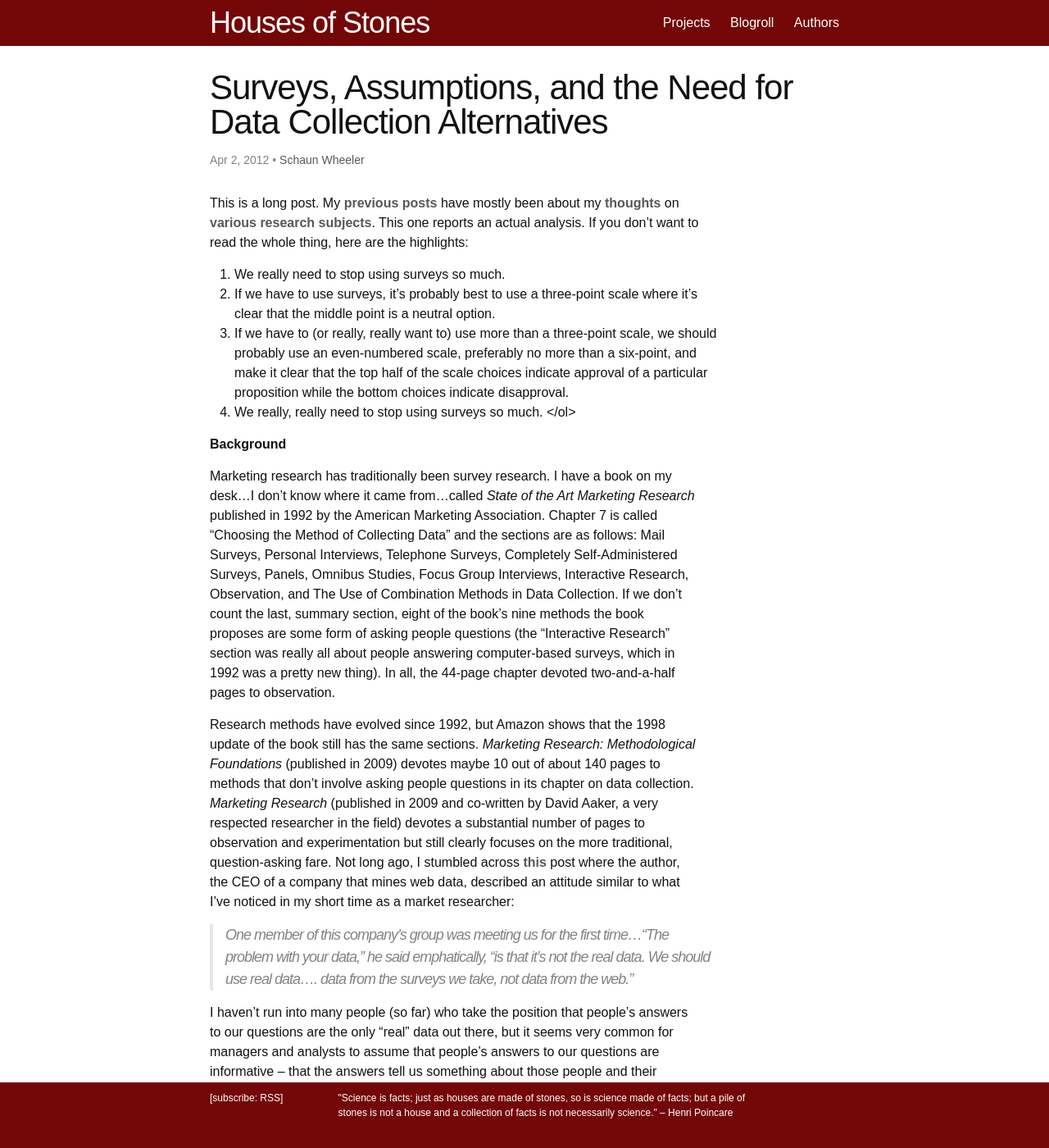
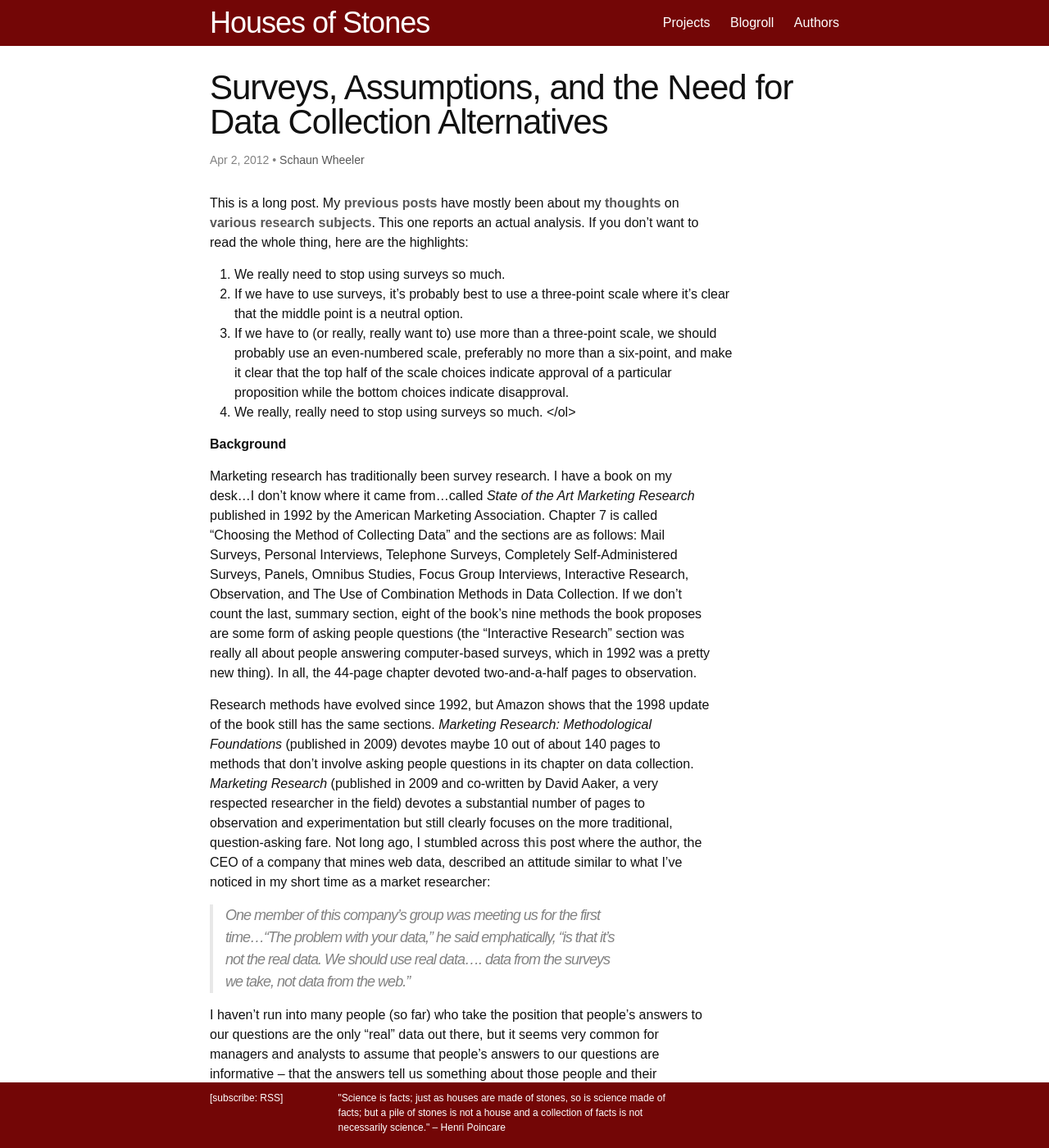
Before and after one commit to housesofstones/housesofstones.github.io, a Jekyll site: the page built from _posts/2012-04-02-surveys-assumptions-and-the-need-for-data-collection-alternatives.md, in a window 1280 px wide and 1400 px high. Shown: the whole window at 82% size. Built offline with Jekyll 4.4.1, drawn with Linux system fonts in a browser that asks for light colours; nearby versions of some CDN libraries.

Commit message:
Update hoscustom.css

```diff
--- a/css/hoscustom.css
+++ b/css/hoscustom.css
@@ -80,7 +80,7 @@
     text-decoration: underline;
 }
 p, blockquote, pre, hr, dl, dd, ol, ul, figure, .highlight {
-    max-width: 600px;
+    max-width: 80%;
 }
 .post-list {
     width: 100%;
@@ -201,5 +201,8 @@
     .site-title {
        font-size: 32px;
     }
+    p, blockquote, pre, hr, dl, dd, ol, ul, figure, .highlight {
+       max-width: 55%;
+    }
 }
 }
```
